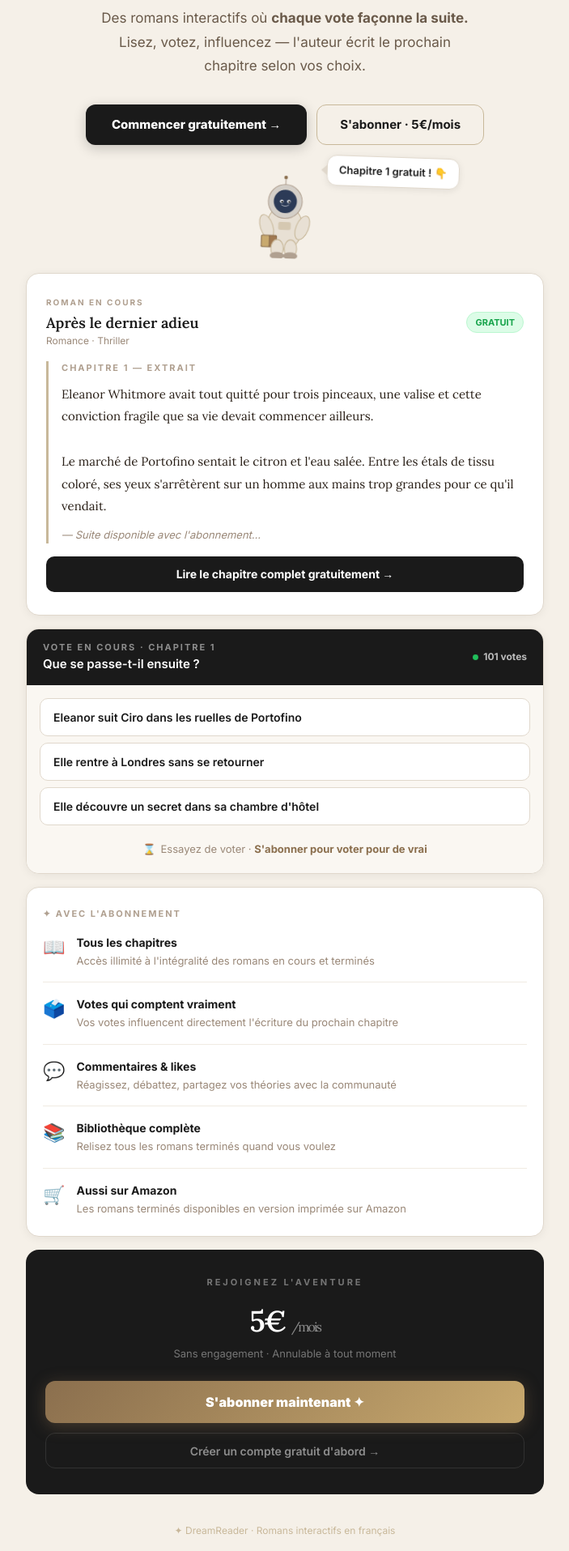
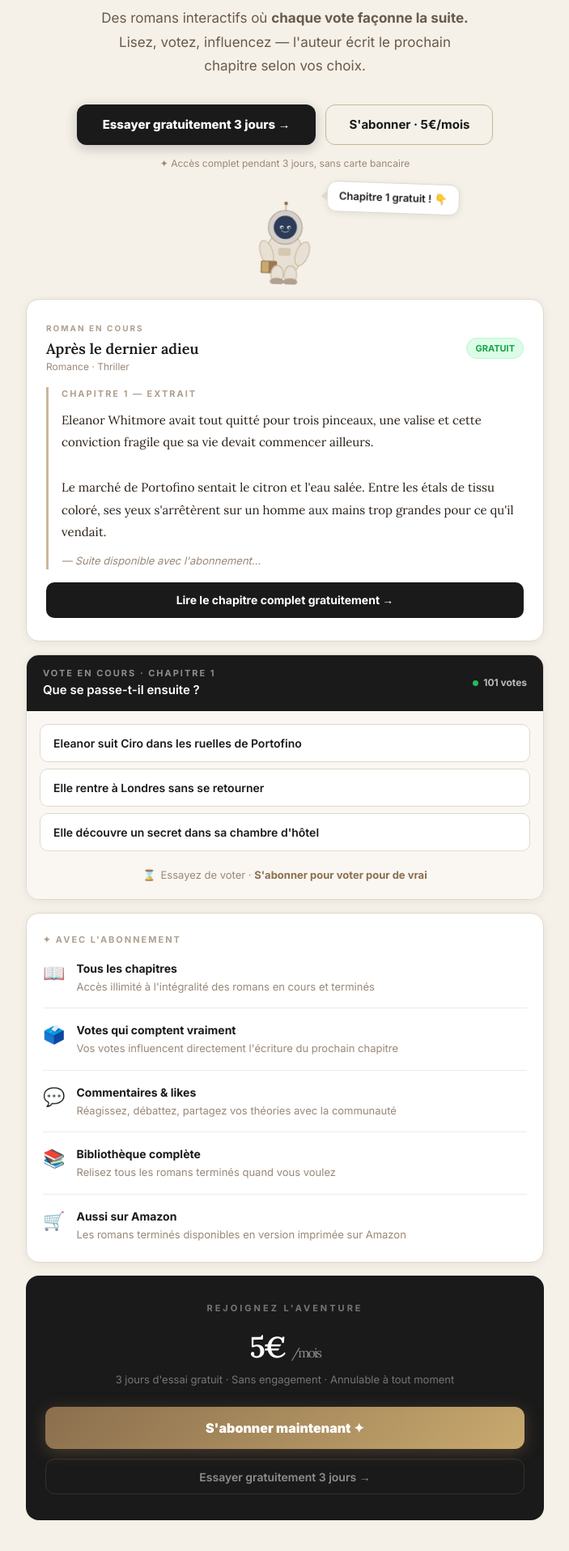
Before and after one commit to dreamreadercontact-netizen/dreamreader-v2, a Next.js app: page /auth in a window 1280 px wide. Shown: the part 300-2215 px from the top of the page at 81% size, without its empty margins (288-991 px from the left). Built offline with nearby package versions, Linux system fonts and the light colour scheme; no server answers.

Commit message:
Feature: essai gratuit 3 jours - CTA et mentions landing

```diff
--- a/components/LandingPage.tsx
+++ b/components/LandingPage.tsx
@@ -76,12 +76,13 @@ export default function LandingPage({ onEnter, stripeUrl }: Props) {
 
           <div style={{ display: "flex", gap: 12, justifyContent: "center", flexWrap: "wrap" }}>
             <button onClick={onEnter} style={{ height: 50, padding: "0 32px", borderRadius: 12, background: "#1a1a1a", color: "#fff", fontWeight: 800, fontSize: 15, border: "none", cursor: "pointer", boxShadow: "0 4px 16px rgba(0,0,0,.2)" }}>
-              Commencer gratuitement →
+              Essayer gratuitement 3 jours →
             </button>
             <a href={stripeUrl} target="_blank" style={{ height: 50, padding: "0 28px", borderRadius: 12, border: "1.5px solid #c8b89a", color: "#1a1a1a", fontWeight: 700, fontSize: 15, textDecoration: "none", display: "flex", alignItems: "center" }}>
               S'abonner · 5€/mois
             </a>
           </div>
+          <div style={{ fontSize: 12, color: "#9a8878", marginTop: 14 }}>✦ Accès complet pendant 3 jours, sans carte bancaire</div>
         </div>
 
         {/* Astronaut mascot small */}
@@ -208,12 +209,12 @@ export default function LandingPage({ onEnter, stripeUrl }: Props) {
         <div style={{ background: "#1a1a1a", borderRadius: 16, padding: "32px 24px", marginBottom: 16, textAlign: "center" }}>
           <div style={{ fontSize: 11, fontWeight: 700, color: "rgba(255,255,255,.4)", letterSpacing: 3, textTransform: "uppercase", marginBottom: 12 }}>Rejoignez l'aventure</div>
           <div style={{ fontFamily: "Lora,Georgia,serif", fontSize: 36, fontWeight: 600, color: "#fff", letterSpacing: -2, marginBottom: 4 }}>5€ <span style={{ fontSize: 16, fontWeight: 400, color: "rgba(255,255,255,.5)" }}>/mois</span></div>
-          <div style={{ fontSize: 13, color: "rgba(255,255,255,.4)", marginBottom: 24 }}>Sans engagement · Annulable à tout moment</div>
+          <div style={{ fontSize: 13, color: "rgba(255,255,255,.4)", marginBottom: 24 }}>3 jours d'essai gratuit · Sans engagement · Annulable à tout moment</div>
           <a href={stripeUrl} target="_blank" style={{ display: "block", height: 52, borderRadius: 12, background: "linear-gradient(135deg,#8b6f4e,#c8a96e)", color: "#fff", fontWeight: 900, fontSize: 16, textDecoration: "none", lineHeight: "52px", boxShadow: "0 4px 20px rgba(139,111,78,.4)", marginBottom: 12 }}>
             S'abonner maintenant ✦
           </a>
           <button onClick={onEnter} style={{ width: "100%", height: 44, borderRadius: 12, border: "1px solid rgba(255,255,255,.1)", background: "none", color: "rgba(255,255,255,.5)", fontSize: 14, cursor: "pointer", fontWeight: 600 }}>
-            Créer un compte gratuit d'abord →
+            Essayer gratuitement 3 jours →
           </button>
         </div>
 
```
